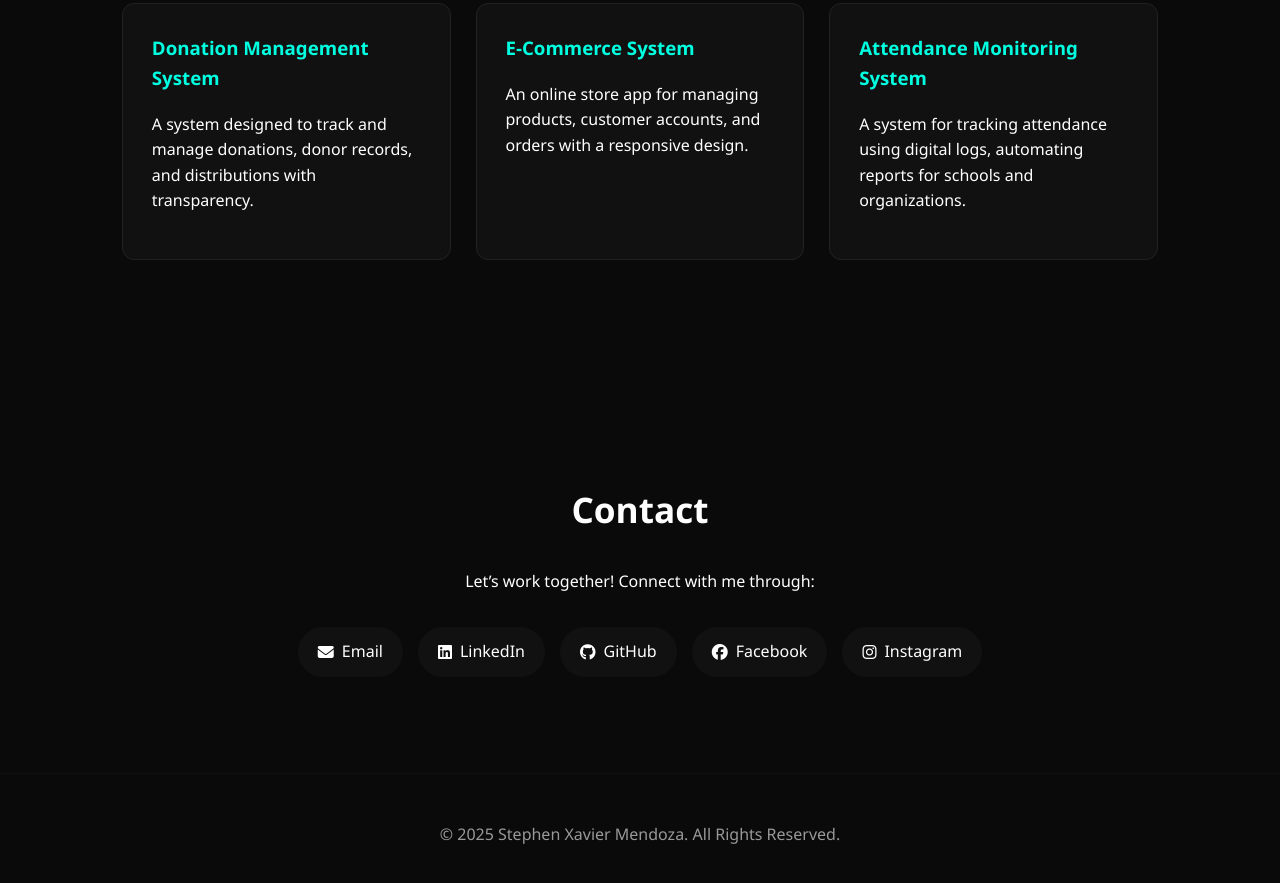
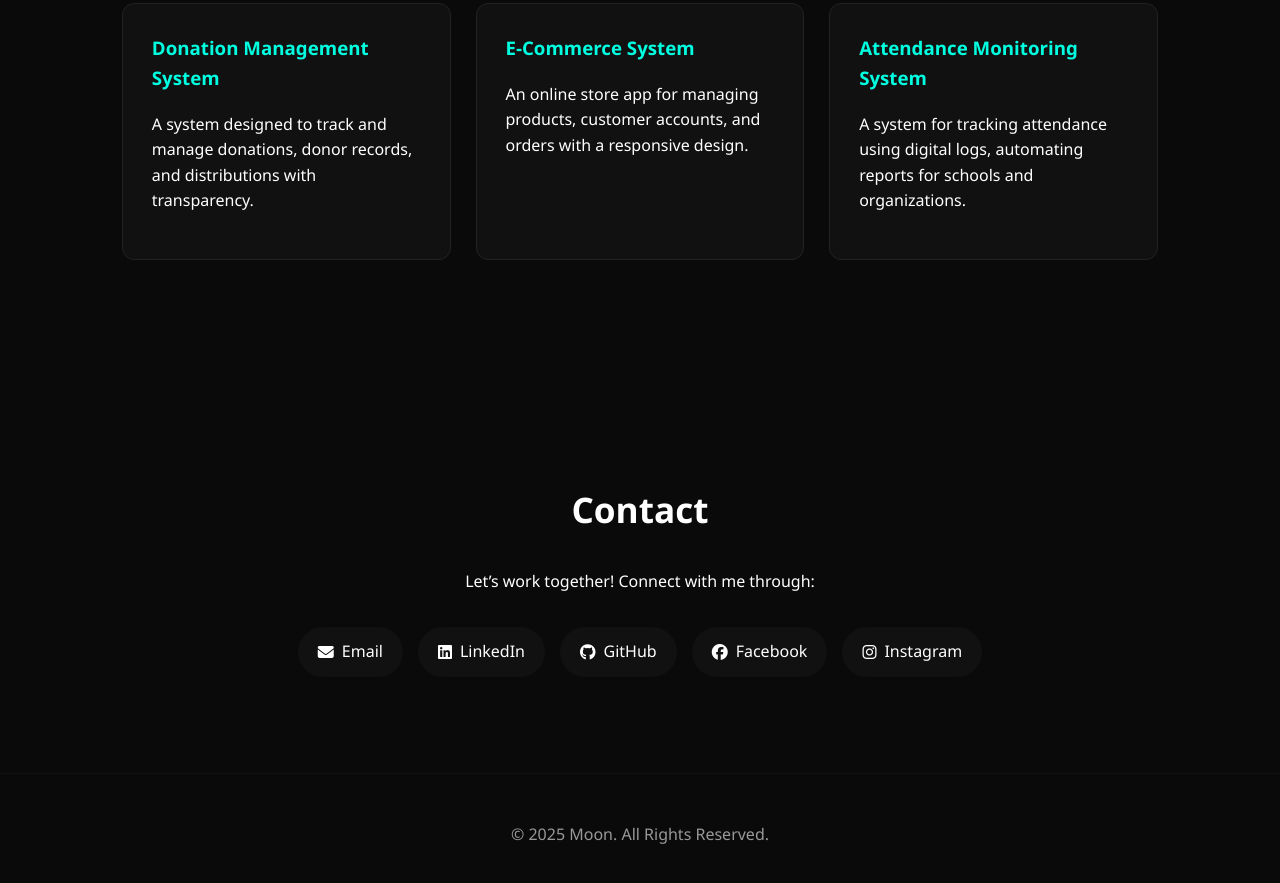
Before and after one commit to xMoon0028/xMoon0028.github.io, a plain HTML site: page index.html in a window 1280 px wide. Shown: the part 1368-2251 px from the top of the page. Drawn offline with nearby package versions, Linux system fonts and the light colour scheme.

Commit message:
Update index.html

```diff
--- a/index.html
+++ b/index.html
@@ -333,7 +333,7 @@
   </section>
 
   <footer>
-    <p>&copy; 2025 Stephen Xavier Mendoza. All Rights Reserved.</p>
+    <p>&copy; 2025 Moon. All Rights Reserved.</p>
   </footer>
 
   <script>
```
